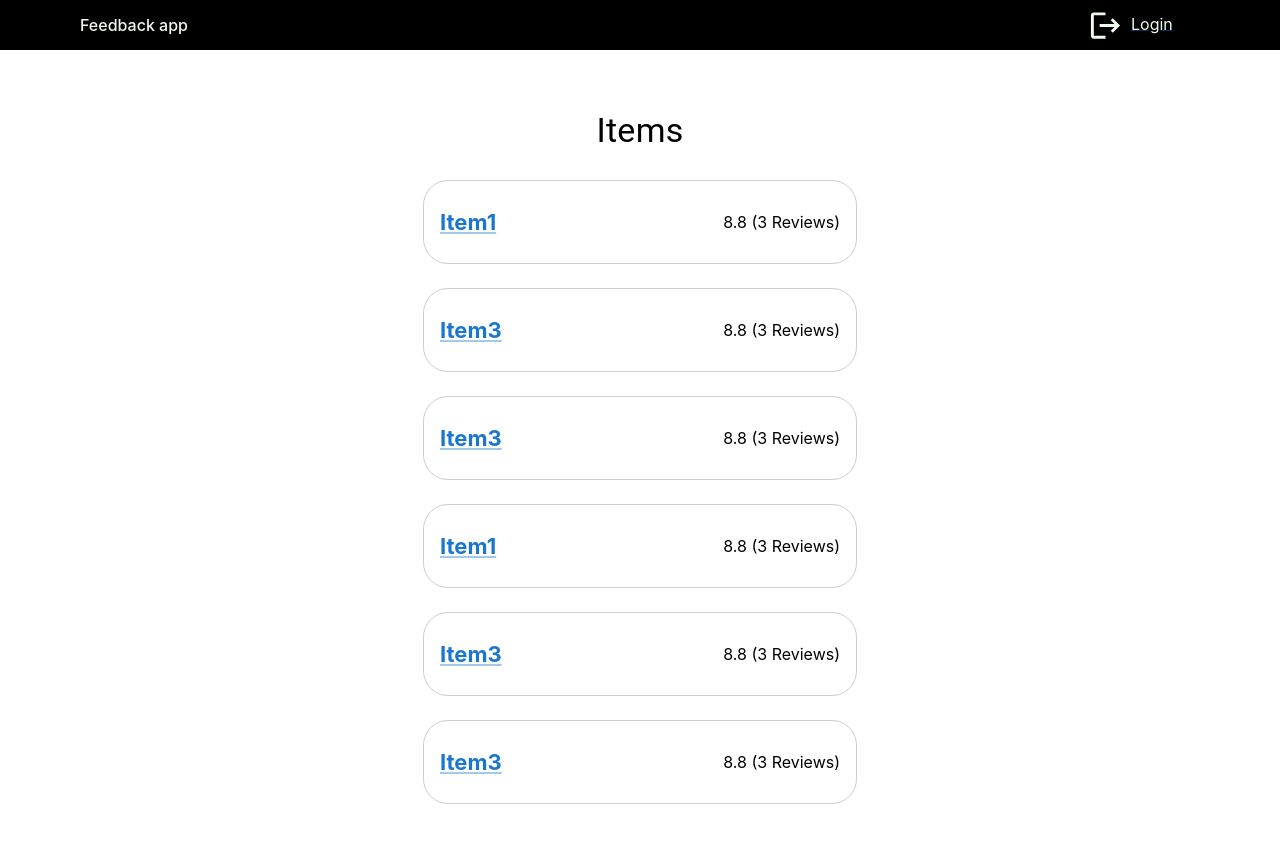
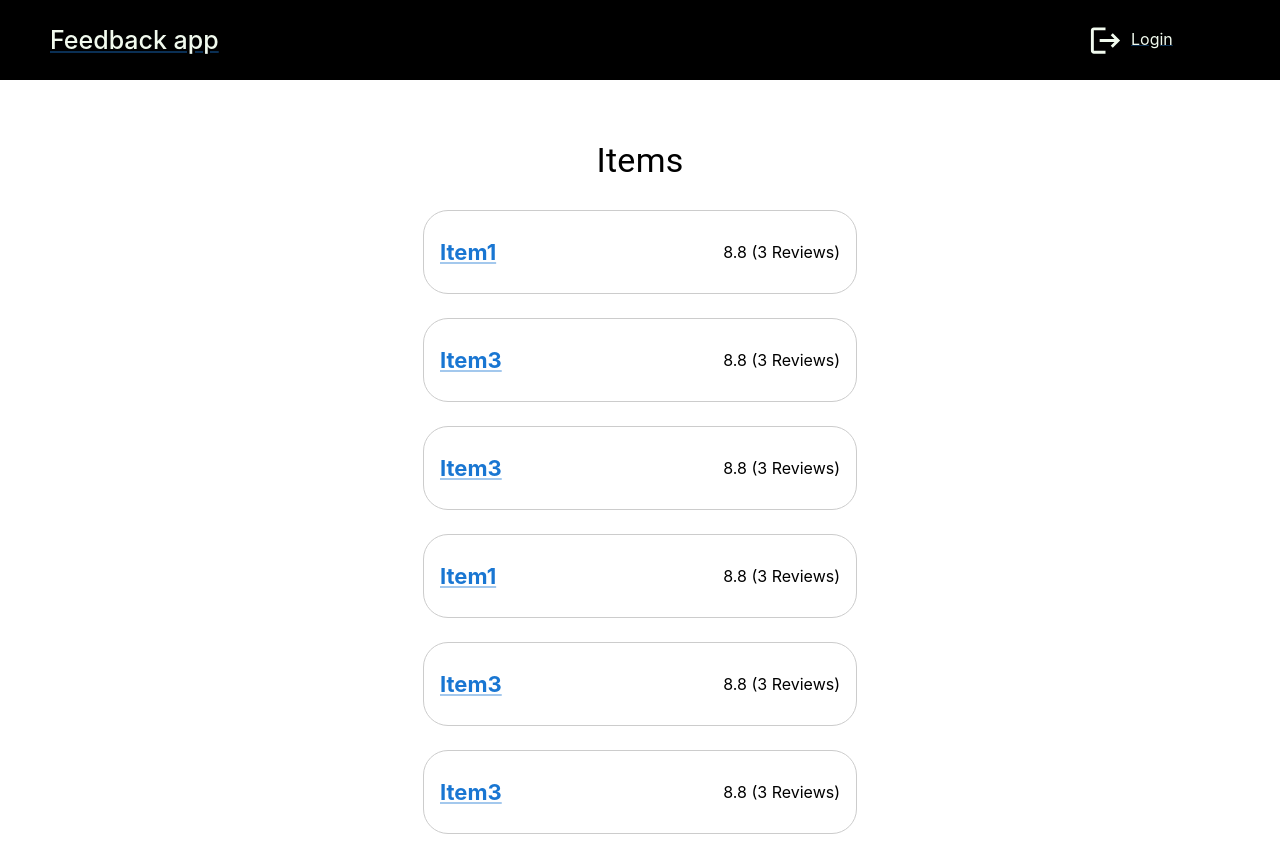
Before and after one commit to maijaidap/feedback-app, a React (Create React App) app in the folder frontend/: page /home in a window 1280 px wide. Before the commit the page ends 836 px from the top, so only its background shows below. Built offline with nearby package versions, Linux system fonts and the light colour scheme.

Commit message:
Modify navbar styling

```diff
--- a/frontend/src/components/navbar/Navbar.module.css
+++ b/frontend/src/components/navbar/Navbar.module.css
@@ -1,6 +1,6 @@
 .navbar{
     width: 100%;
-    height: 50px;
+    height: 80px;
     background: #000000;
     color: #f1faee;
     display: inline-flex;
@@ -9,12 +9,14 @@
 }
 
 .logo {
-    margin-left: 80px;
+    margin-left: 50px;
+    font-size: 25px;
 }
 
 .logo span {
     font-weight: 500;
     cursor: pointer;
+    color: #f1faee;
 }
 
 .links{
--- a/frontend/src/components/navbar/Navbar.tsx
+++ b/frontend/src/components/navbar/Navbar.tsx
@@ -1,12 +1,15 @@
 import styles from "./Navbar.module.css";
 import { IconButton, Link } from "@mui/material";
 import LogoutIcon from "@mui/icons-material/Logout";
+import React from "react";
 
 const Navbar = (): JSX.Element => {
   return (
     <nav className={styles.navbar}>
       <div className={styles.logo}>
-        <span>Feedback app</span>
+        <Link href="/home">
+          <span>Feedback app</span>
+        </Link>
       </div>
       <div className={styles.links}>
         <IconButton>
```
